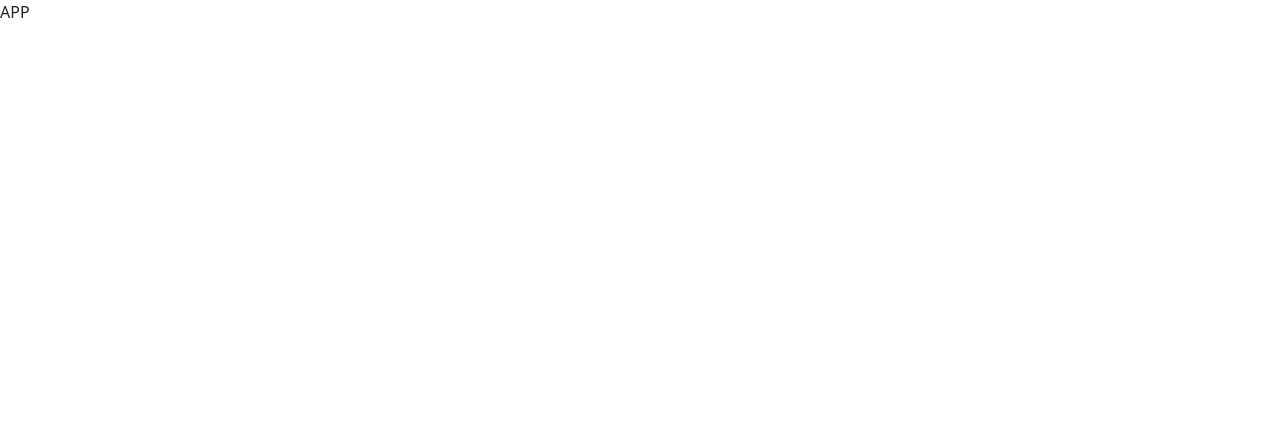
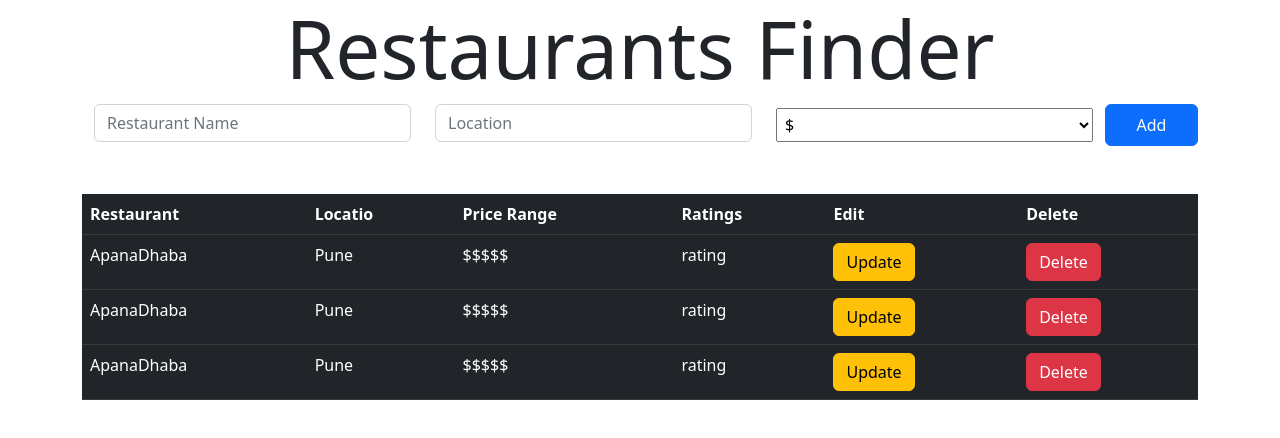
Before and after one commit to pradipbedre/PERN-Restaurant-Finder-App, a React (Create React App) app in the folder client/: page / in a window 1280 px wide. Shown: the top 438 px of the page. Built offline with nearby package versions, Linux system fonts and the light colour scheme; the HTML template or start-up script is replaced by a standard one.

Commit message:
basic component setup compleated

```diff
--- a/client/package.json
+++ b/client/package.json
@@ -8,6 +8,7 @@
     "@testing-library/user-event": "^13.5.0",
     "react": "^18.2.0",
     "react-dom": "^18.2.0",
+    "react-router-dom": "^6.4.3",
     "react-scripts": "5.0.1",
     "web-vitals": "^2.1.4"
   },
--- a/client/src/App.js
+++ b/client/src/App.js
@@ -1,11 +1,29 @@
-import React from 'react'
+import React from "react";
+import Home from "./routes/Home";
+import RestaurantsDetails from "./routes/RestaurantsDetails";
+import UpdateRestaurants from "./routes/UpdateRestaurants";
+import { BrowserRouter as Router, Routes, Route } from "react-router-dom";
 
-function App() {
+const App = () => {
   return (
-    <div>
-      APP
+    <div className="container">
+      <Router>
+        <Routes>
+          <Route exact path="/" element={<Home />} />
+          <Route
+            exact
+            path="/restaurants/:id"
+            element={<RestaurantsDetails />}
+          />
+          <Route
+            exact
+            path="/restautants/:id/update"
+            element={<UpdateRestaurants />}
+          />
+        </Routes>
+      </Router>
     </div>
-  )
-}
+  );
+};
 
 export default App;
--- /dev/null
+++ b/client/src/components/AddRestaurants.js
@@ -0,0 +1,39 @@
+import React from "react";
+
+const AddRestaurants = () => {
+  return (
+    <div className="container">
+      <form action="" >
+        <div className="row mt-2">
+          <div className="col">
+            <input
+              type="text"
+              className="form-control"
+              placeholder="Restaurant Name"
+            />
+          </div>
+          <div className="col">
+            <input
+              type="text"
+              className="form-control"
+              placeholder="Location"
+            />
+          </div>
+          <div className="col">
+            <select className="custom-select p-1 my-1 w-100 mr-sm-2">
+              <option disabled>Price Range</option>
+              <option value="1">$</option>
+              <option value="2">$$</option>
+              <option value="3">$$$</option>
+              <option value="4">$$$$</option>
+              <option value="5">$$$$$</option>
+            </select>
+          </div>
+          <button className="btn btn-primary col-1">Add</button>
+        </div>
+      </form>
+    </div>
+  );
+};
+
+export default AddRestaurants;
--- /dev/null
+++ b/client/src/components/Header.js
@@ -0,0 +1,11 @@
+import React from 'react'
+
+const Header = () => {
+  return (
+    <div className=''>
+        <h1 className='font-weight-light display-1 text-center'>Restaurants Finder</h1>
+    </div>
+  )
+}
+
+export default Header;
--- /dev/null
+++ b/client/src/components/RestaurantsList.js
@@ -0,0 +1,61 @@
+import React from "react";
+
+const RestaurantsList = () => {
+  return (
+    <div className="list-group">
+      <table className=" table table-hover table-dark mt-5">
+        <thead className="">
+          <tr className="bg-primary" >
+            <th scope="col">Restaurant</th>
+            <th scope="col">Locatio</th>
+            <th scope="col">Price Range</th>
+            <th scope="col">Ratings</th>
+            <th scope="col">Edit</th>
+            <th scope="col">Delete</th>
+          </tr>
+        </thead>
+        <tbody>
+          <tr>
+            <td>ApanaDhaba</td>
+            <td>Pune</td>
+            <td>$$$$$</td>
+            <td>rating</td>
+            <td>
+              <button className="btn btn-warning">Update</button>
+            </td>
+            <td>
+              <button className="btn btn-danger">Delete</button>
+            </td>
+          </tr>
+          <tr>
+            <td>ApanaDhaba</td>
+            <td>Pune</td>
+            <td>$$$$$</td>
+            <td>rating</td>
+            <td>
+              <button className="btn btn-warning">Update</button>
+            </td>
+            <td>
+              <button className="btn btn-danger">Delete</button>
+            </td>
+          </tr>
+          <tr>
+            <td>ApanaDhaba</td>
+            <td>Pune</td>
+            <td>$$$$$</td>
+            <td>rating</td>
+            <td>
+              <button className="btn btn-warning">Update</button>
+            </td>
+            <td>
+              <button className="btn btn-danger">Delete</button>
+            </td>
+          </tr>
+
+        </tbody>
+      </table>
+    </div>
+  );
+};
+
+export default RestaurantsList;
--- /dev/null
+++ b/client/src/routes/Home.js
@@ -0,0 +1,16 @@
+import React from "react";
+import AddRestaurants from "../components/AddRestaurants";
+import Header from "../components/Header";
+import RestaurantsList from "../components/RestaurantsList";
+
+const Home = () => {
+  return (
+    <div>
+      <Header />
+      <AddRestaurants/>
+      <RestaurantsList/>
+    </div>
+  );
+};
+
+export default Home;
--- /dev/null
+++ b/client/src/routes/RestaurantsDetails.js
@@ -0,0 +1,11 @@
+import React from 'react'
+
+const Restaurants_details = () => {
+  return (
+    <div>
+      Restaurants_details
+    </div>
+  )
+}
+
+export default Restaurants_details;
--- /dev/null
+++ b/client/src/routes/UpdateRestaurants.js
@@ -0,0 +1,11 @@
+import React from 'react'
+
+const Update_Restaurants = () => {
+  return (
+    <div>
+      Update_Restaurants;
+    </div>
+  )
+}
+
+export default Update_Restaurants;
```
Also changed, not shown: 2 other files (tests, documents, lock files or other folders).
